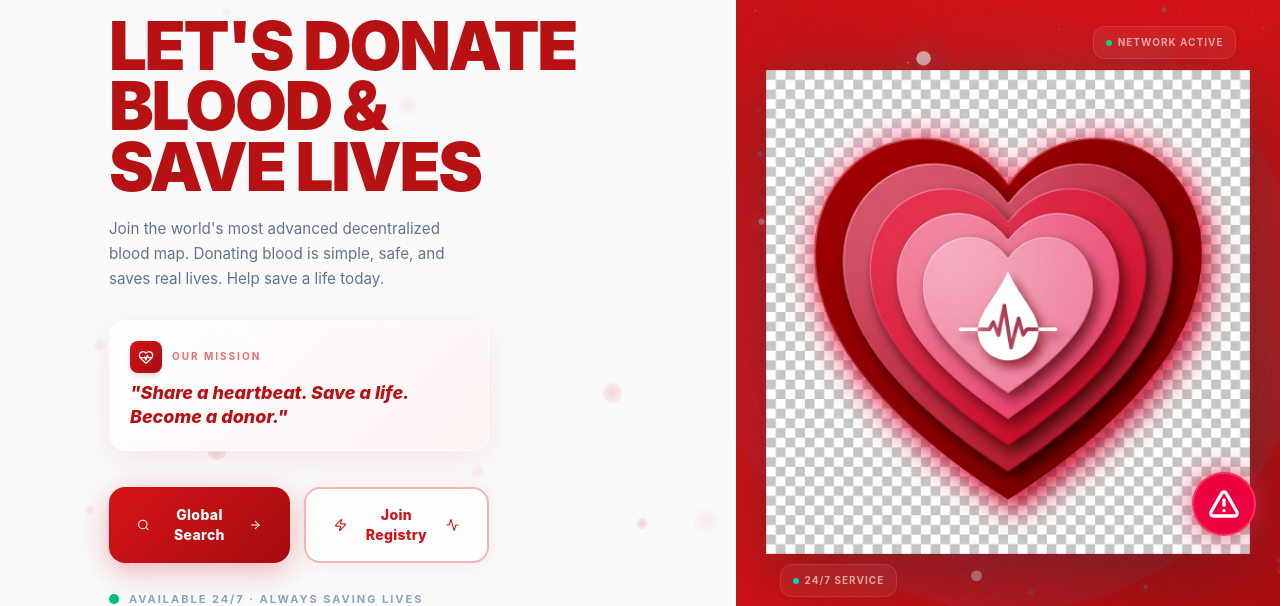
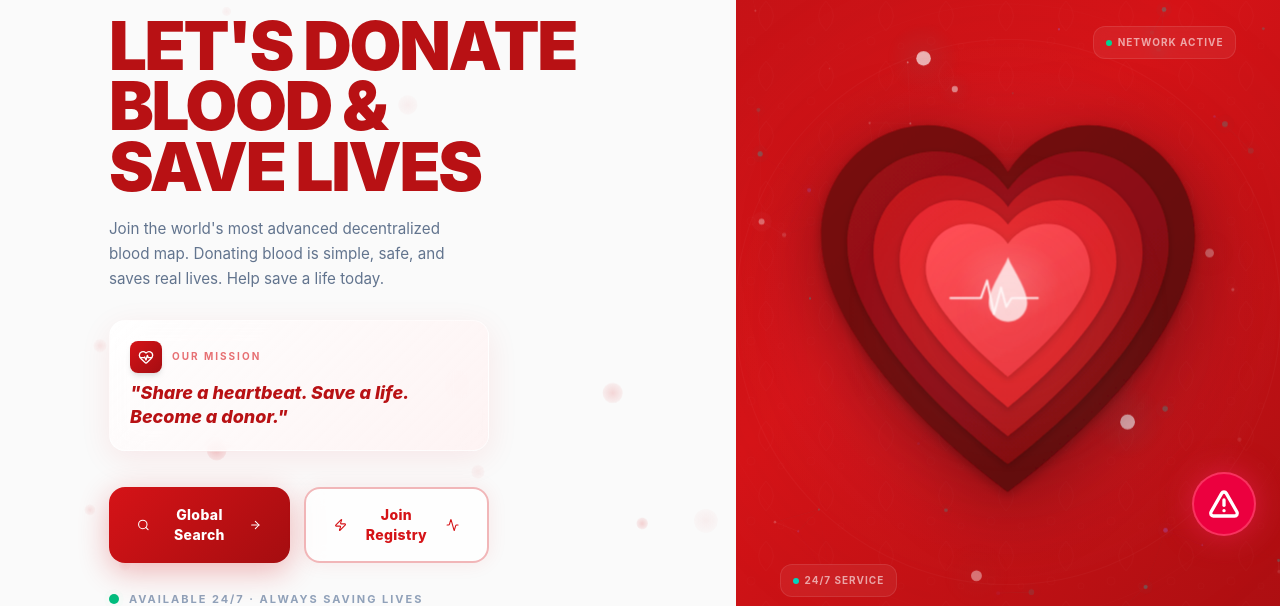
Before and after one commit to Vaishnav00521/Life_connect_6th_sem, a React (Vite) app in the folder frontend/: page / in a window 1280 px wide. Shown: the part 240-846 px from the top of the page. Built offline with nearby package versions, Linux system fonts and the light colour scheme; no server answers.

Commit message:
update heart in home page

```diff
--- a/frontend/src/pages/HomePage.jsx
+++ b/frontend/src/pages/HomePage.jsx
@@ -356,67 +356,128 @@ const HomePage = () => {
             background: 'radial-gradient(circle at 50% 50%, rgba(0,210,200,0.06) 0%, rgba(160,100,220,0.03) 30%, transparent 60%)'
           }} />
 
-          {/* ★ CENTRAL HEART GRAPHIC ★ */}
+          {/* ★ CENTRAL HEART — Pure SVG, no image box ★ */}
           <motion.div
             initial={{ scale: 0.3, opacity: 0 }}
             animate={{ scale: 1, opacity: 1 }}
             transition={{ type: 'spring', bounce: 0.2, duration: 1.4, delay: 0.3 }}
-            className="relative z-10 w-[250px] h-[250px] sm:w-[290px] sm:h-[290px] md:w-[330px] md:h-[330px] lg:w-[400px] lg:h-[400px] xl:w-[460px] xl:h-[460px]"
+            className="relative z-10 w-[260px] h-[260px] sm:w-[300px] sm:h-[300px] md:w-[350px] md:h-[350px] lg:w-[420px] lg:h-[420px] xl:w-[480px] xl:h-[480px]"
           >
-            <div className="relative w-full h-full">
-              {/* Holographic outer ring */}
-              <motion.div
-                className="absolute -inset-[15%] rounded-full pointer-events-none"
-                style={{
-                  background: 'conic-gradient(from 0deg, rgba(0,210,200,0.08), rgba(160,100,220,0.06), rgba(213,19,23,0.04), rgba(0,210,200,0.08))',
-                }}
-                animate={{ rotate: [0, 360] }}
-                transition={{ duration: 20, repeat: Infinity, ease: "linear" }}
+            <div className="relative w-full h-full flex items-center justify-center">
+              {/* Pulse rings expanding outward */}
+              <motion.div className="absolute inset-[-6%] rounded-full border border-white/10 pointer-events-none"
+                animate={{ scale: [1, 1.15, 1], opacity: [0.3, 0, 0.3] }}
+                transition={{ duration: 1.8, repeat: Infinity, ease: "easeInOut" }}
+              />
+              <motion.div className="absolute inset-[-14%] rounded-full border border-white/[0.06] pointer-events-none"
+                animate={{ scale: [1, 1.2, 1], opacity: [0.2, 0, 0.2] }}
+                transition={{ duration: 1.8, repeat: Infinity, ease: "easeInOut", delay: 0.3 }}
+              />
+              <motion.div className="absolute inset-[-22%] rounded-full border border-white/[0.03] pointer-events-none"
+                animate={{ scale: [1, 1.18, 1], opacity: [0.12, 0, 0.12] }}
+                transition={{ duration: 1.8, repeat: Infinity, ease: "easeInOut", delay: 0.6 }}
               />
 
-              {/* Pulse rings */}
-              <motion.div className="absolute -inset-[6%] rounded-full border border-white/10 pointer-events-none"
-                animate={{ scale: [1, 1.12, 1], opacity: [0.3, 0, 0.3] }}
-                transition={{ duration: 2, repeat: Infinity, ease: "easeInOut" }}
-              />
-              <motion.div className="absolute -inset-[12%] rounded-full border border-teal-400/10 pointer-events-none"
-                animate={{ scale: [1, 1.18, 1], opacity: [0.2, 0, 0.2] }}
-                transition={{ duration: 2, repeat: Infinity, ease: "easeInOut", delay: 0.4 }}
-              />
-              <motion.div className="absolute -inset-[20%] rounded-full border border-purple-400/5 pointer-events-none"
-                animate={{ scale: [1, 1.15, 1], opacity: [0.15, 0, 0.15] }}
-                transition={{ duration: 2, repeat: Infinity, ease: "easeInOut", delay: 0.8 }}
+              {/* Glow haze behind heart */}
+              <div className="absolute inset-[-20%] rounded-full pointer-events-none opacity-50 blur-3xl"
+                style={{ background: 'radial-gradient(circle, rgba(255,120,120,0.25) 0%, rgba(200,50,50,0.1) 40%, transparent 70%)' }}
               />
 
-              {/* Teal + purple glow haze */}
-              <div className="absolute -inset-16 rounded-full pointer-events-none opacity-40 blur-3xl"
-                style={{ background: 'radial-gradient(circle, rgba(0,200,190,0.15) 0%, rgba(160,100,220,0.08) 40%, transparent 70%)' }}
-              />
-
-              {/* Heart image — heartbeat animation (only the heart pumps, no box) */}
-              <motion.img
-                src="/hero-heart.png"
-                alt="LifeConnect — Saving lives 24/7"
-                className="w-full h-full object-contain"
-                style={{
-                  filter: 'drop-shadow(0 15px 40px rgba(0,0,0,0.3)) drop-shadow(0 0 20px rgba(0,200,190,0.1))',
-                  background: 'transparent',
-                }}
+              {/* ═══ THE HEART — Pure SVG ═══ */}
+              <motion.div
+                className="w-[85%] h-[85%]"
                 animate={{
-                  scale: [1, 1.06, 1, 1.07, 1],
+                  scale: [1, 1.08, 1, 1.10, 1],
                 }}
                 transition={{
-                  duration: 1.8, repeat: Infinity, ease: "easeInOut",
-                  times: [0, 0.15, 0.35, 0.45, 1],
+                  duration: 1.6,
+                  repeat: Infinity,
+                  ease: "easeInOut",
+                  times: [0, 0.12, 0.3, 0.42, 1],
                 }}
-              />
+                style={{ filter: 'drop-shadow(0 12px 35px rgba(0,0,0,0.35))' }}
+              >
+                <svg viewBox="0 0 512 512" fill="none" xmlns="http://www.w3.org/2000/svg" className="w-full h-full">
+                  <defs>
+                    {/* Layer gradients — dark to light */}
+                    <linearGradient id="heart-l1" x1="0" y1="0" x2="1" y2="1">
+                      <stop offset="0%" stopColor="#7a0a0c" />
+                      <stop offset="100%" stopColor="#5c0608" />
+                    </linearGradient>
+                    <linearGradient id="heart-l2" x1="0" y1="0" x2="1" y2="1">
+                      <stop offset="0%" stopColor="#9b1215" />
+                      <stop offset="100%" stopColor="#7d0d10" />
+                    </linearGradient>
+                    <linearGradient id="heart-l3" x1="0" y1="0" x2="1" y2="1">
+                      <stop offset="0%" stopColor="#c41a1e" />
+                      <stop offset="100%" stopColor="#a51418" />
+                    </linearGradient>
+                    <linearGradient id="heart-l4" x1="0" y1="0" x2="1" y2="1">
+                      <stop offset="0%" stopColor="#e8282e" />
+                      <stop offset="100%" stopColor="#d51f24" />
+                    </linearGradient>
+                    <linearGradient id="heart-l5" x1="0.2" y1="0" x2="0.8" y2="1">
+                      <stop offset="0%" stopColor="#ff4a52" />
+                      <stop offset="100%" stopColor="#e83038" />
+                    </linearGradient>
+                    {/* Center glow */}
+                    <radialGradient id="center-glow">
+                      <stop offset="0%" stopColor="rgba(255,255,255,0.15)" />
+                      <stop offset="100%" stopColor="rgba(255,255,255,0)" />
+                    </radialGradient>
+                    {/* Shadow filter */}
+                    <filter id="layer-shadow" x="-10%" y="-10%" width="120%" height="130%">
+                      <feDropShadow dx="0" dy="4" stdDeviation="6" floodColor="#000" floodOpacity="0.25" />
+                    </filter>
+                    <filter id="inner-shadow" x="-10%" y="-10%" width="120%" height="130%">
+                      <feDropShadow dx="0" dy="3" stdDeviation="4" floodColor="#000" floodOpacity="0.2" />
+                    </filter>
+                  </defs>
 
-              {/* Subtle light emission synced with heartbeat */}
+                  {/* LAYER 1 — Outermost (darkest) */}
+                  <path d="M256 462 C256 462 42 310 42 168 C42 96 100 42 164 42 C210 42 242 72 256 96 C270 72 302 42 348 42 C412 42 470 96 470 168 C470 310 256 462 256 462Z"
+                    fill="url(#heart-l1)" filter="url(#layer-shadow)" />
+
+                  {/* LAYER 2 */}
+                  <path d="M256 430 C256 430 72 296 72 178 C72 116 120 72 174 72 C214 72 242 96 256 116 C270 96 298 72 338 72 C392 72 440 116 440 178 C440 296 256 430 256 430Z"
+                    fill="url(#heart-l2)" filter="url(#inner-shadow)" />
+
+                  {/* LAYER 3 */}
+                  <path d="M256 398 C256 398 102 282 102 188 C102 136 140 100 184 100 C218 100 244 118 256 136 C268 118 294 100 328 100 C372 100 410 136 410 188 C410 282 256 398 256 398Z"
+                    fill="url(#heart-l3)" filter="url(#inner-shadow)" />
+
+                  {/* LAYER 4 */}
+                  <path d="M256 365 C256 365 132 268 132 198 C132 155 162 128 196 128 C224 128 246 142 256 156 C266 142 288 128 316 128 C350 128 380 155 380 198 C380 268 256 365 256 365Z"
+                    fill="url(#heart-l4)" filter="url(#inner-shadow)" />
+
+                  {/* LAYER 5 — Innermost (brightest) */}
+                  <path d="M256 330 C256 330 162 255 162 208 C162 175 184 155 210 155 C232 155 248 166 256 178 C264 166 280 155 302 155 C328 155 350 175 350 208 C350 255 256 330 256 330Z"
+                    fill="url(#heart-l5)" filter="url(#inner-shadow)" />
+
+                  {/* Center highlight */}
+                  <ellipse cx="256" cy="220" rx="60" ry="50" fill="url(#center-glow)" />
+
+                  {/* ──── Blood Drop Icon ──── */}
+                  <g transform="translate(256, 235)" className="animate-pulse">
+                    <path d="M0 -42 C-4 -30 -22 -6 -22 10 C-22 22 -12 32 0 32 C12 32 22 22 22 10 C22 -6 4 -30 0 -42Z"
+                      fill="white" fillOpacity="0.95" />
+                  </g>
+
+                  {/* ──── ECG / Heartbeat Line ──── */}
+                  <polyline
+                    points="190,240 215,240 225,240 232,220 240,258 248,228 254,250 260,240 275,240 290,240"
+                    stroke="white" strokeWidth="2.5" fill="none" strokeLinecap="round" strokeLinejoin="round"
+                    opacity="0.9"
+                  />
+                </svg>
+              </motion.div>
+
+              {/* Glow flash synced with heartbeat */}
               <motion.div
-                className="absolute inset-[20%] rounded-full pointer-events-none"
-                style={{ background: 'radial-gradient(circle, rgba(255,255,255,0.08) 0%, transparent 70%)' }}
-                animate={{ opacity: [0.3, 0.8, 0.3, 0.9, 0.3] }}
-                transition={{ duration: 2, repeat: Infinity, ease: "easeInOut", times: [0, 0.15, 0.35, 0.45, 1] }}
+                className="absolute inset-[15%] rounded-full pointer-events-none"
+                style={{ background: 'radial-gradient(circle, rgba(255,180,180,0.12) 0%, transparent 65%)' }}
+                animate={{ opacity: [0.2, 0.7, 0.2, 0.8, 0.2], scale: [1, 1.05, 1, 1.06, 1] }}
+                transition={{ duration: 1.6, repeat: Infinity, ease: "easeInOut", times: [0, 0.12, 0.3, 0.42, 1] }}
               />
             </div>
           </motion.div>
```
